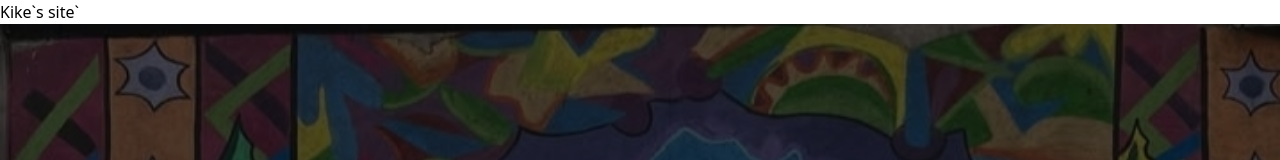
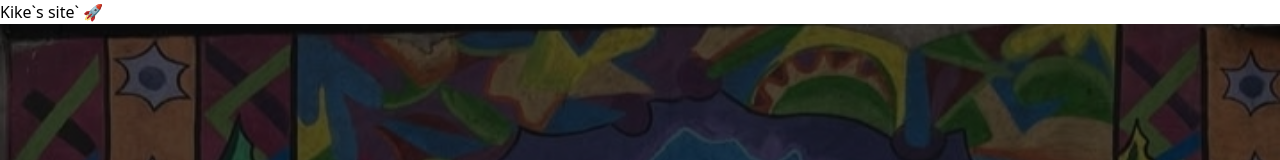
Before and after one commit to luisEnrique22xd/kikes-site, a React (Vite) app: page / in a window 1280 px wide. Shown: the top 160 px of the page. Built offline with nearby package versions, Linux system fonts and the light colour scheme.

Commit message:
Update App.tsx

```diff
--- a/src/App.tsx
+++ b/src/App.tsx
@@ -6,7 +6,7 @@ function App() {
   return (
     <Router>
       <div className="App">
-        Kike`s site`
+        Kike`s site` 🚀
         <Routes>
           <Route path="/about" element={<About />} />
           <Route path="/contact" element={<Contact />} />
```
